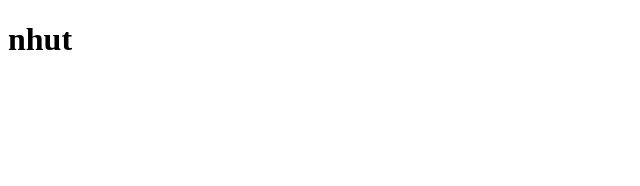
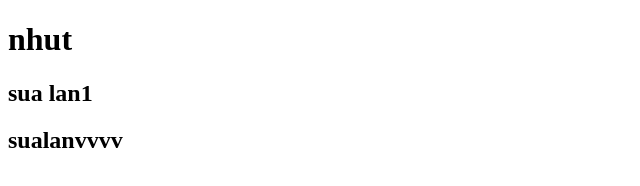
Before and after one commit to nhutlko/duan4, a plain HTML site: page index.html in a window 1280 px wide. Shown: the whole page, without its empty margins (0-640 px from the left). Drawn offline with Linux system fonts and the light colour scheme.

Commit message:
1.sua1 abount.html

```diff
--- a/index.html
+++ b/index.html
@@ -7,5 +7,7 @@
   </head>
   <body>
     <h1>nhut</h1>
+    <h2>sua lan1</h2>
+    <h2>sualanvvvv</h2>
   </body>
 </html>
```
Also changed, not shown: abount.html (added).
